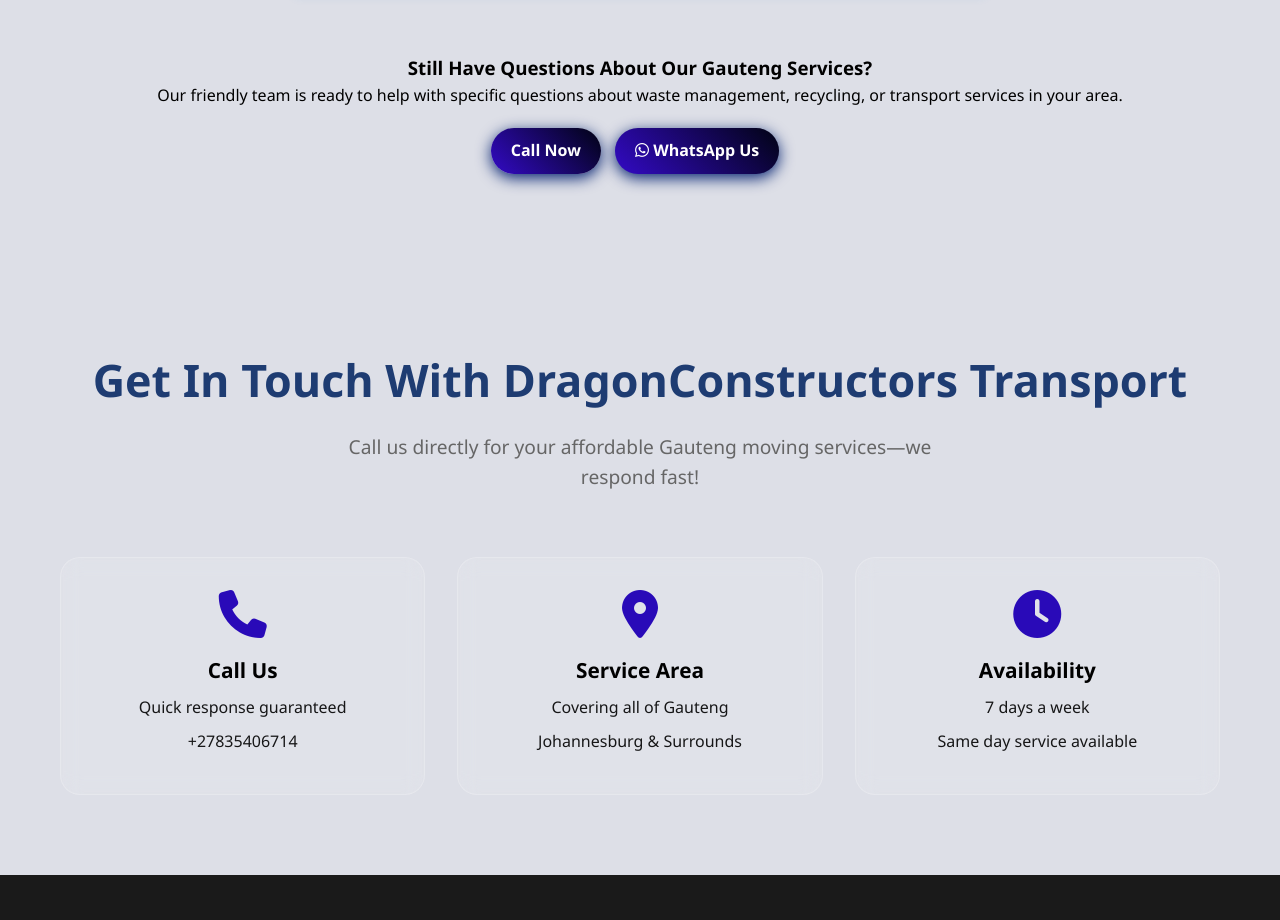
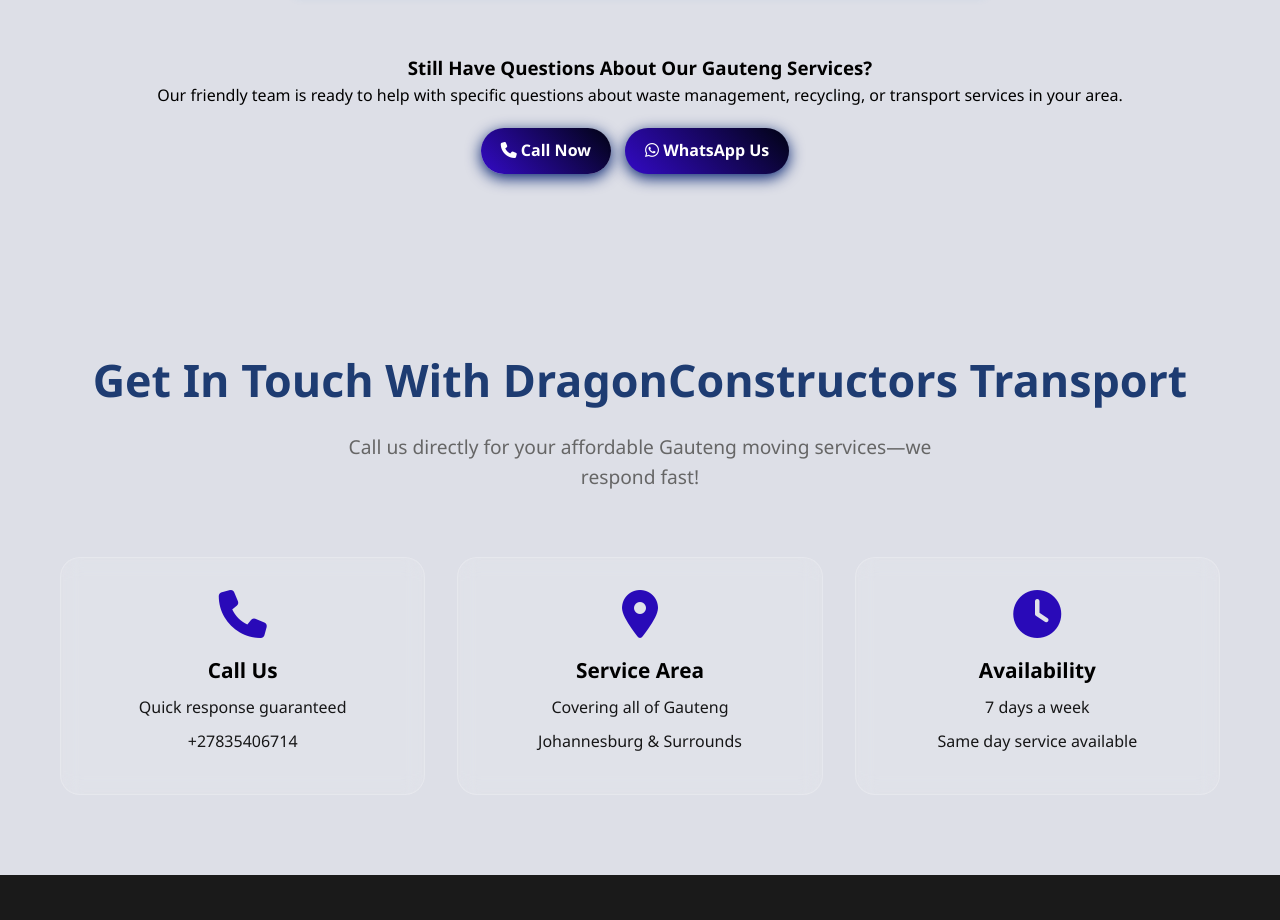
Before and after one commit to geniuskudzai21/DragonConstructors-Transport, a plain HTML site: page index.html in a window 1280 px wide. Shown: the part 9808-10728 px from the top of the page. Drawn offline with Linux system fonts and the light colour scheme.

Commit message:
add an icon on call us

```diff
--- a/index.html
+++ b/index.html
@@ -542,7 +542,7 @@
                 <h3>Still Have Questions About Our Gauteng Services?</h3>
                 <p>Our friendly team is ready to help with specific questions about waste management, recycling, or transport services in your area.</p>
                 <div style="margin-top: 20px;">
-                    <a href="+27835406714" class="btn">Call Now</a>
+                    <a href="+27835406714" class="btn"><i class="fas fa-phone"></i> Call Now</a>
                     <a href="+27835406714" class="btn" style="background-color: #25D366;"><i class="fab fa-whatsapp"></i> WhatsApp Us</a>
                 </div>
             </div>
```
